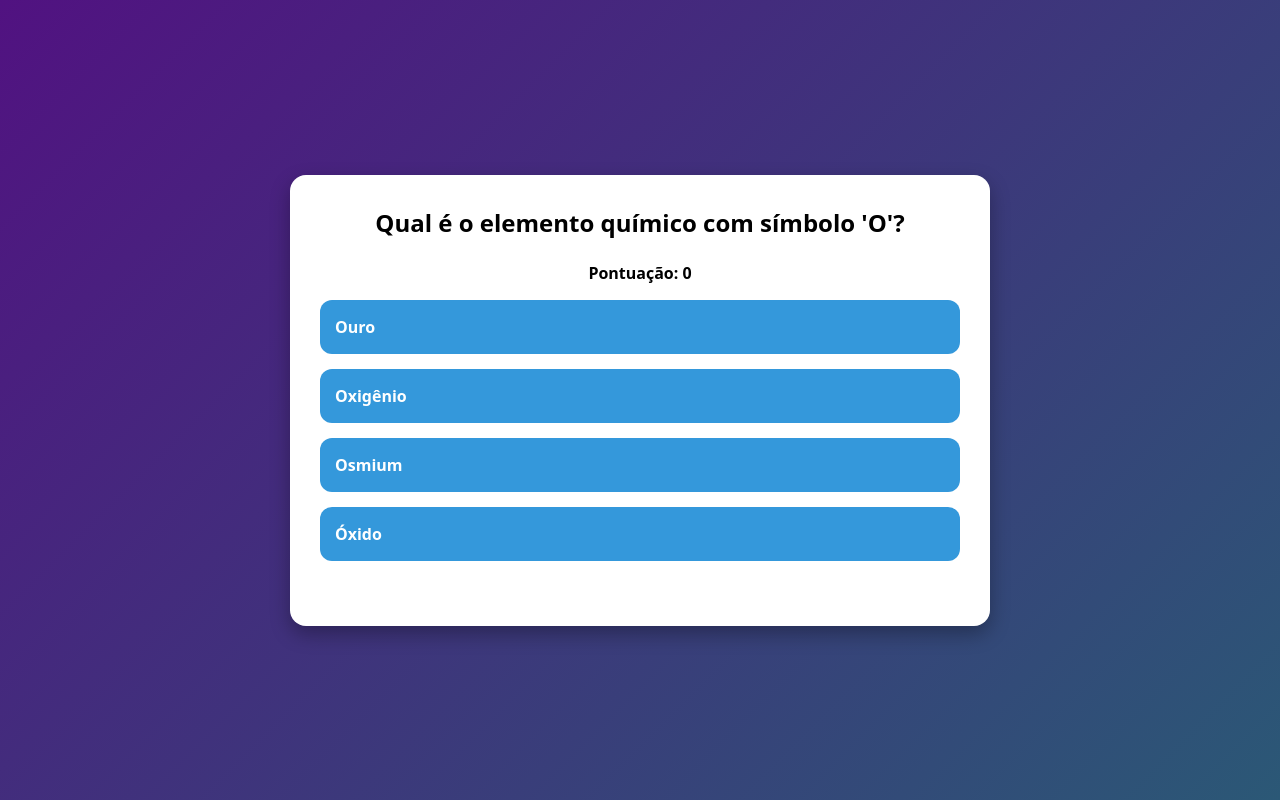
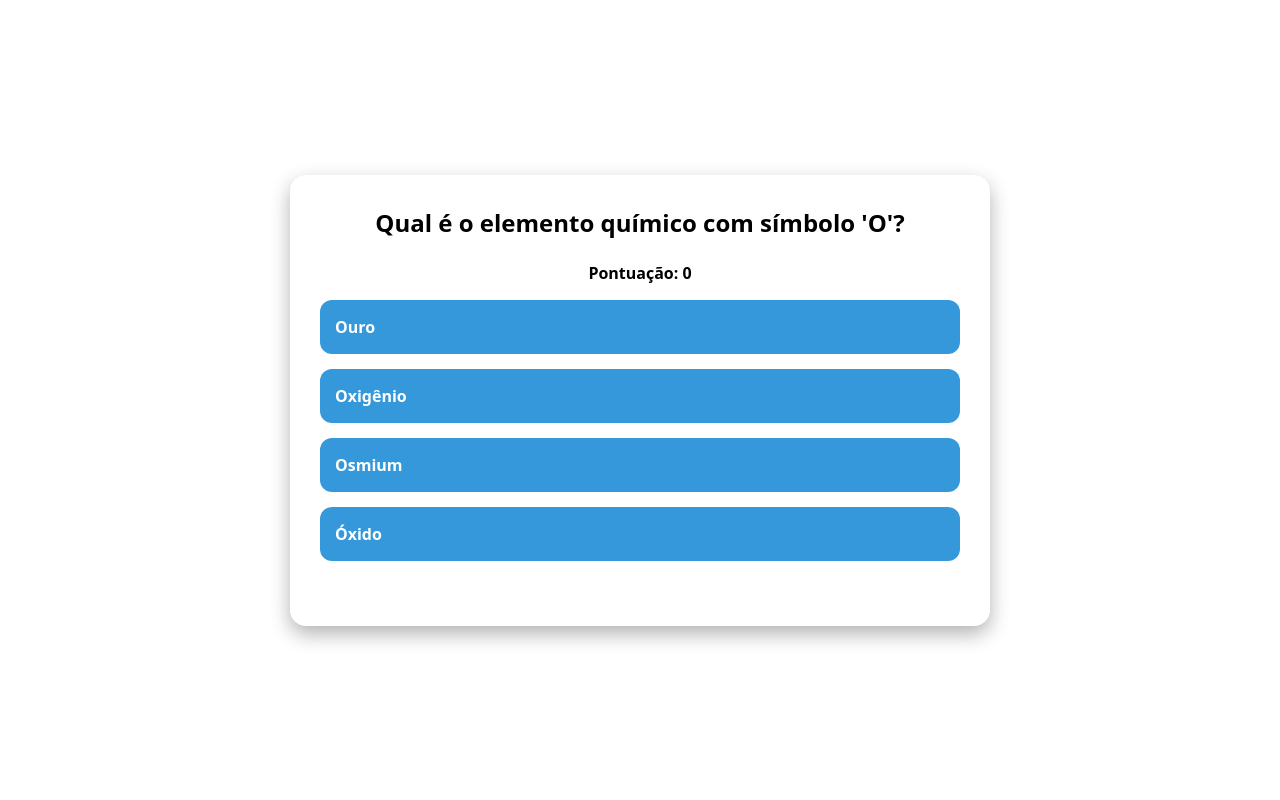
Before and after one commit to carolina-gn/projeto_programacao_final, a Flask app: a page that uses app/templates/Ciência.html in a window 1280 px wide. Run offline with Flask 2, Linux system fonts and the light colour scheme; a user stored in the database is signed in.

Commit message:
mudar estética

```diff
--- a/app/static/css/quizzes.css
+++ b/app/static/css/quizzes.css
@@ -1,5 +1,6 @@
+
    body {
-      background: linear-gradient(135deg, #511281, #2b5876);
+      background-image: "{{ url_for('static', filename='images/quizzifylogo.jpg') }}";
       color: white;
     }
 
```
